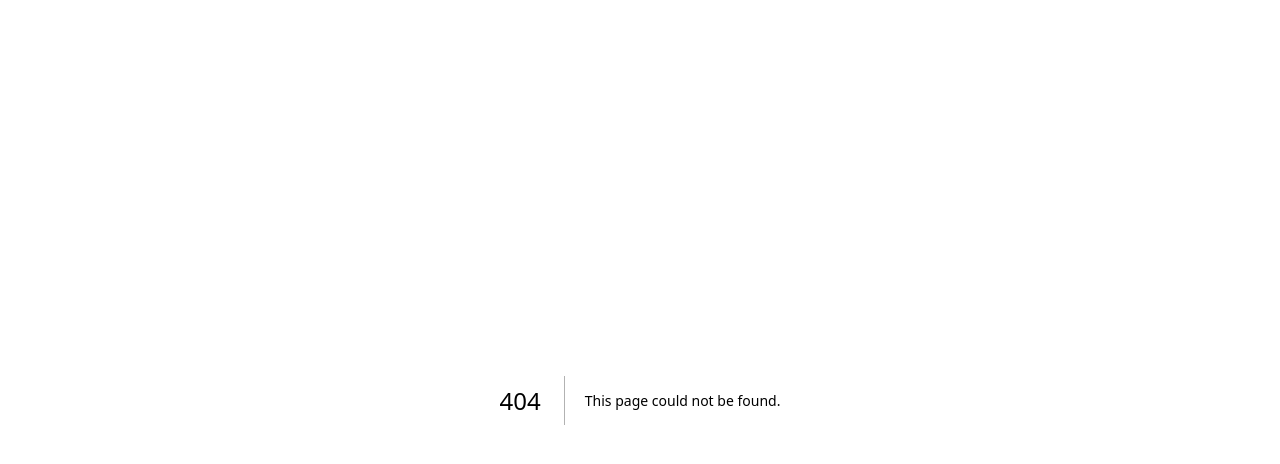
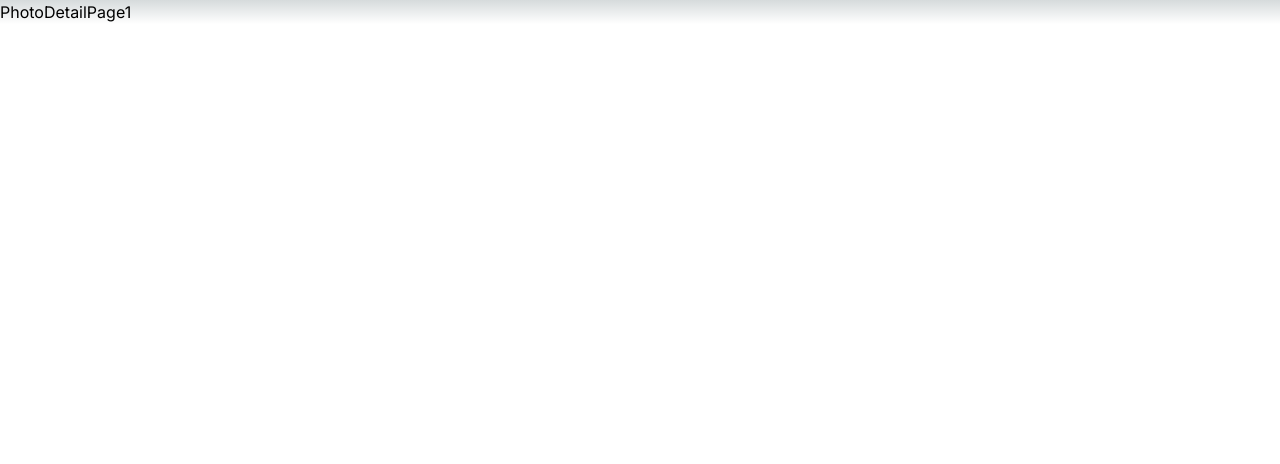
Before and after one commit to Kyoungwoong/next-js-prac, a Next.js app: page /users/1/photos/1 in a window 1280 px wide. Before the commit this address had no page. Shown: the top 464 px of the page. Built offline with nearby package versions, Linux system fonts and the light colour scheme.

Commit message:
동적 라우팅 구현

```diff
--- /dev/null
+++ b/app/users/[id]/page.tsx
@@ -0,0 +1,15 @@
+import React from 'react'
+
+interface Props {
+    params: { id: number};
+}
+
+const UserDetailPage = ({params: {id}}: Props) => {
+  return (
+    <div>
+      UserDetailPage{id}
+    </div>
+  )
+}
+
+export default UserDetailPage
--- /dev/null
+++ b/app/users/[id]/photos/[photoId]/page.tsx
@@ -0,0 +1,21 @@
+import React from 'react'
+
+interface Props {
+    params: {
+      id: number;
+      photoId: number;
+    };
+}
+
+const PhotoDetailPage = (props: Props) => {
+  console.log(props);
+  const photoId = props.params ? props.params.photoId : null;
+
+  return (
+    <div>
+      PhotoDetailPage{photoId}
+    </div>
+  )
+}
+
+export default PhotoDetailPage
--- /dev/null
+++ b/app/users/[id]/photos/page.tsx
@@ -0,0 +1,11 @@
+import React from 'react'
+
+const Photos = () => {
+  return (
+    <div>
+        PhotosPage
+    </div>
+  )
+}
+
+export default Photos
```
